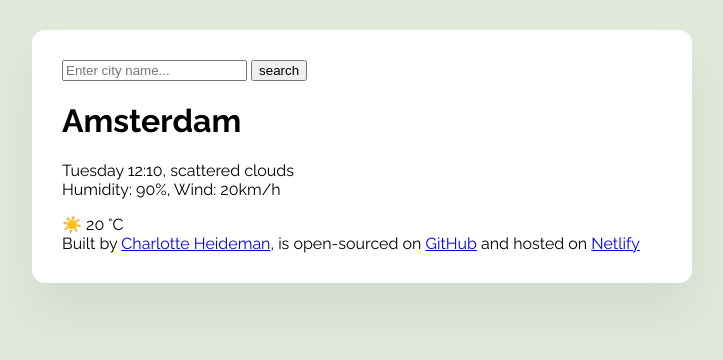
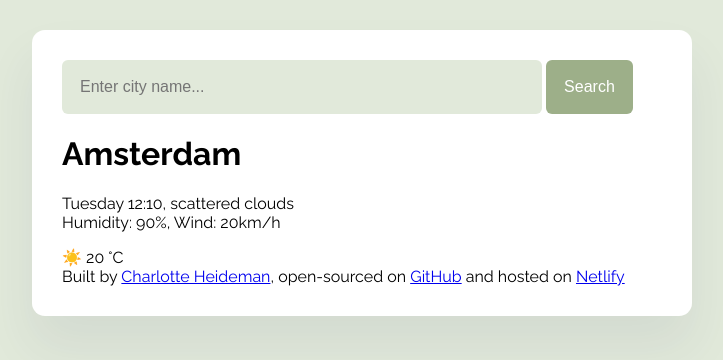
Before and after one commit to MarieCharlotteHeideman/My-weather-app, a plain HTML site: page index.html in a window 1280 px wide. Shown: the whole page, without its empty margins (278-1001 px from the left). Drawn offline with Linux system fonts and the light colour scheme.

Commit message:
Styled the search form

```diff
--- a/index.html
+++ b/index.html
@@ -15,9 +15,14 @@
   <body>
     <div class="weather-app">
       <header>
-        <form>
-          <input type="search" placeholder="Enter city name..." required />
-          <input type="submit" value="search" />
+        <form class="search-form">
+          <input
+            type="search"
+            placeholder="Enter city name..."
+            required
+            class="search-form-input"
+          />
+          <input type="submit" value="Search" class="search-form-button" />
         </form>
       </header>
 
@@ -37,7 +42,7 @@
         Built by
         <a href="https://github.com/MarieCharlotteHeideman" target="_blank"
           >Charlotte Heideman</a
-        >, is open-sourced on
+        >, open-sourced on
         <a
           href="https://github.com/MarieCharlotteHeideman/My-weather-app"
           target="_blank"
--- a/src/style.css
+++ b/src/style.css
@@ -11,3 +11,21 @@ body {
   border-radius: 13px;
   box-shadow: 0 30px 50px rgba(56, 50, 100, 0.08);
 }
+
+.search-form-input {
+  border: none;
+  background-color: #e1e9da;
+  border-radius: 6px;
+  width: 80%;
+  padding: 18px;
+  font-size: 16px;
+}
+
+.search-form-button {
+  background-color: #9daf89;
+  padding: 18px;
+  font-size: 16px;
+  border: none;
+  border-radius: 6px;
+  color: white;
+}
```
